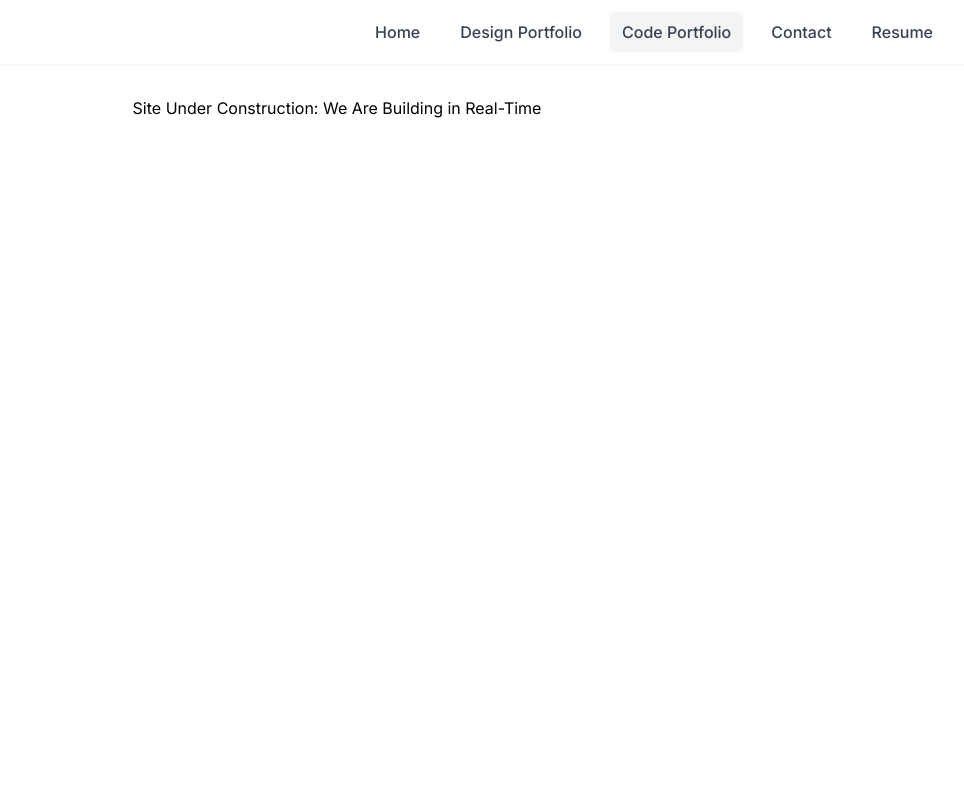
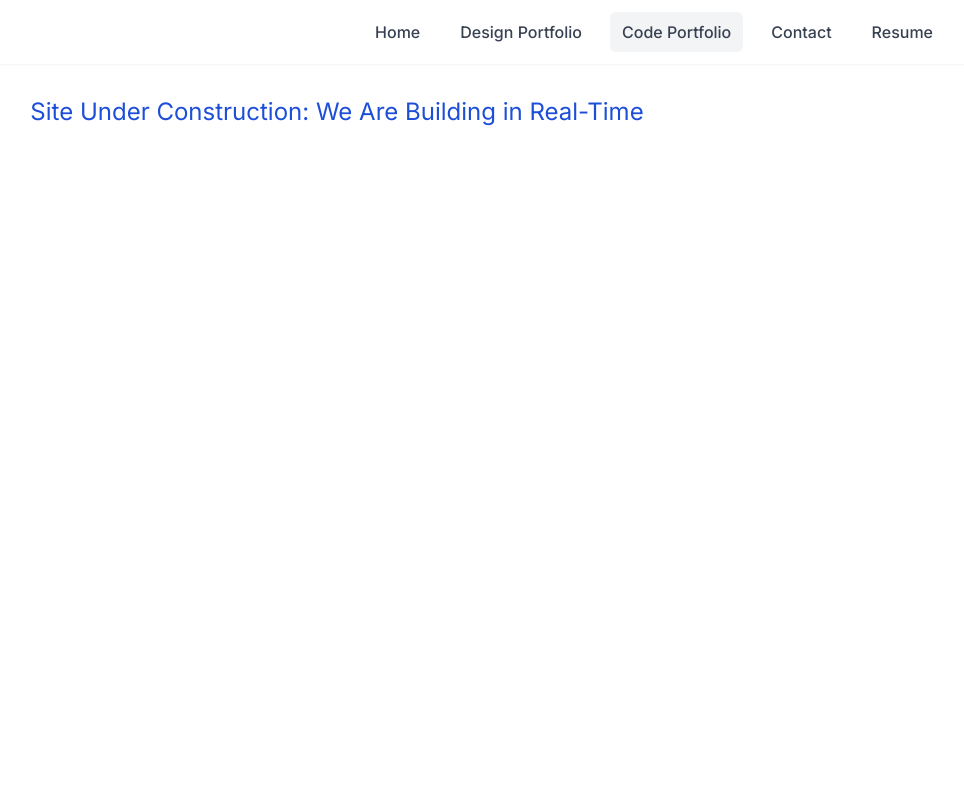
Before and after one commit to Nyirongo2000/portfolio, a Next.js app: page /pages/CodePortfolio in a window 1280 px wide. Shown: the top 800 px of the page, without its empty margins (303-1267 px from the left). Built offline with nearby package versions, Linux system fonts and the light colour scheme.

Commit message:
links and twicks

```diff
--- a/src/app/pages/CodePortfolio/page.tsx
+++ b/src/app/pages/CodePortfolio/page.tsx
@@ -3,7 +3,9 @@ import Image from "next/image";
 export default function CodePortfolio() {
   return (
     <main className="flex min-h-screen flex-col items-center justify-between p-24">
-      <p>Site Under Construction: We Are Building in Real-Time</p>
+      <p className="text-2xl text-blue-700">
+        Site Under Construction: We Are Building in Real-Time
+      </p>
     </main>
   );
 }
--- a/src/app/pages/DesignPortfolio/page.tsx
+++ b/src/app/pages/DesignPortfolio/page.tsx
@@ -3,7 +3,9 @@ import Image from "next/image";
 export default function DesignPortfolio() {
   return (
     <main className="flex min-h-screen flex-col items-center justify-between p-24">
-      <p>Site Under Construction: We Are Building in Real-Time</p>
+      <p className="text-2xl text-blue-700">
+        Site Under Construction: We Are Building in Real-Time
+      </p>
     </main>
   );
 }
```
